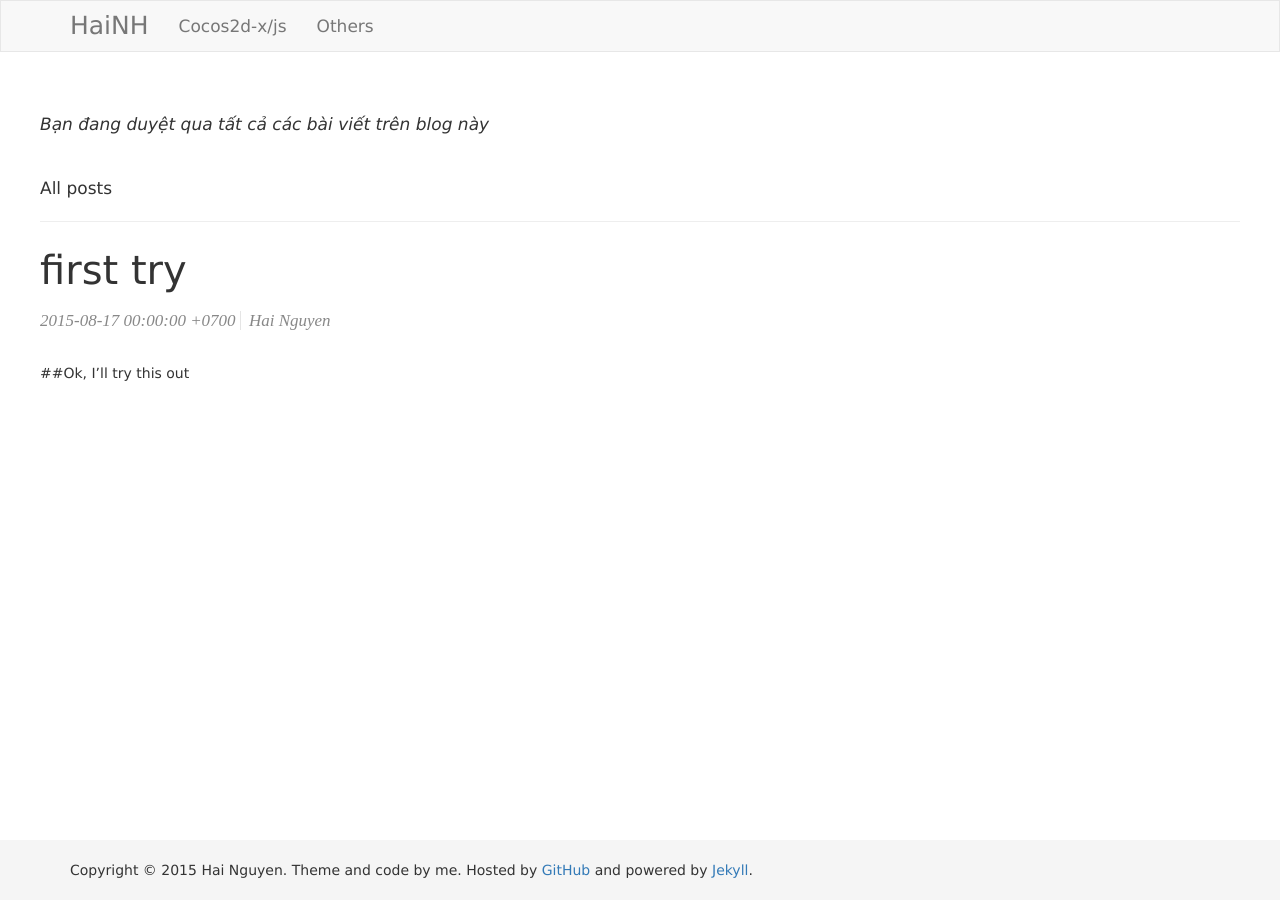
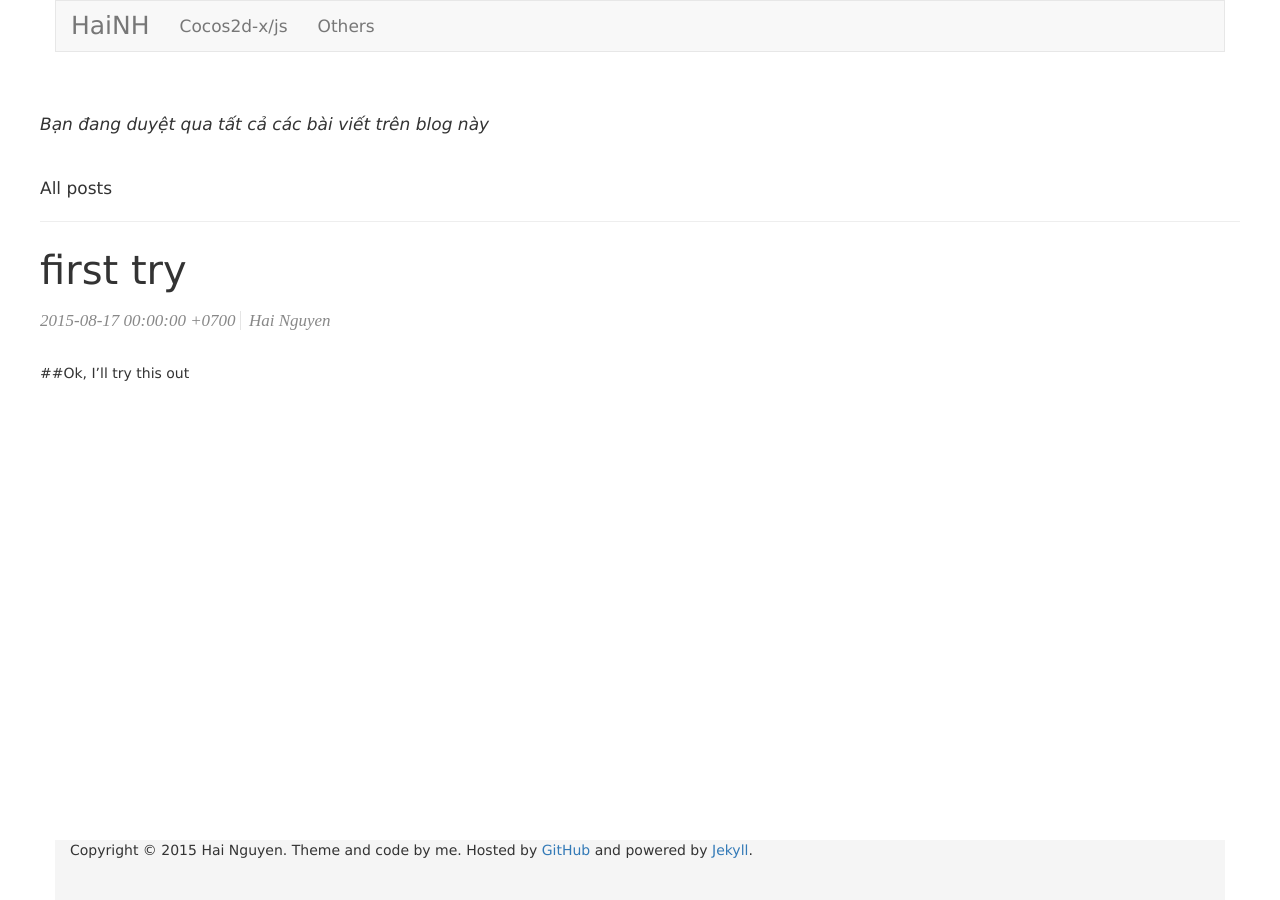
Before and after one commit to hainh/hainh.github.io, a Jekyll site: the page built from index.html, in a window 1280 px wide. Built offline with Jekyll 4.4.1, drawn with Linux system fonts in a browser that asks for light colours; nearby versions of some CDN libraries; the list of posts is cut into pages by our own code.

Commit message:
- Test 5

```diff
--- a/_layouts/barebones.html
+++ b/_layouts/barebones.html
@@ -88,7 +88,7 @@ body {
 	</style>
 </head>
 <body>
-<div id="wrap">
+<div id="wrap" class="container">
 	<nav class="navbar navbar-default">
 		<div class="container">
 			<div class="navbar-header">
@@ -113,10 +113,8 @@ body {
 		{{ content }}
 	</div>
 </div>
-<div id="footer">
-	<div class="container">
-		<div>Copyright &copy; 2015 Hai Nguyen. Theme and code by me. Hosted by <a href="https://github.com/hainh/hainh.github.io">GitHub</a> and powered by <a href="https://github.com/mojombo/jekyll">Jekyll</a>.</div>
-	</div>
+<div id="footer" class="container">
+	<div>Copyright &copy; 2015 Hai Nguyen. Theme and code by me. Hosted by <a href="https://github.com/hainh/hainh.github.io">GitHub</a> and powered by <a href="https://github.com/mojombo/jekyll">Jekyll</a>.</div>
 </div>
 
 <script src="https://ajax.googleapis.com/ajax/libs/jquery/1.11.3/jquery.min.js"></script>
```
